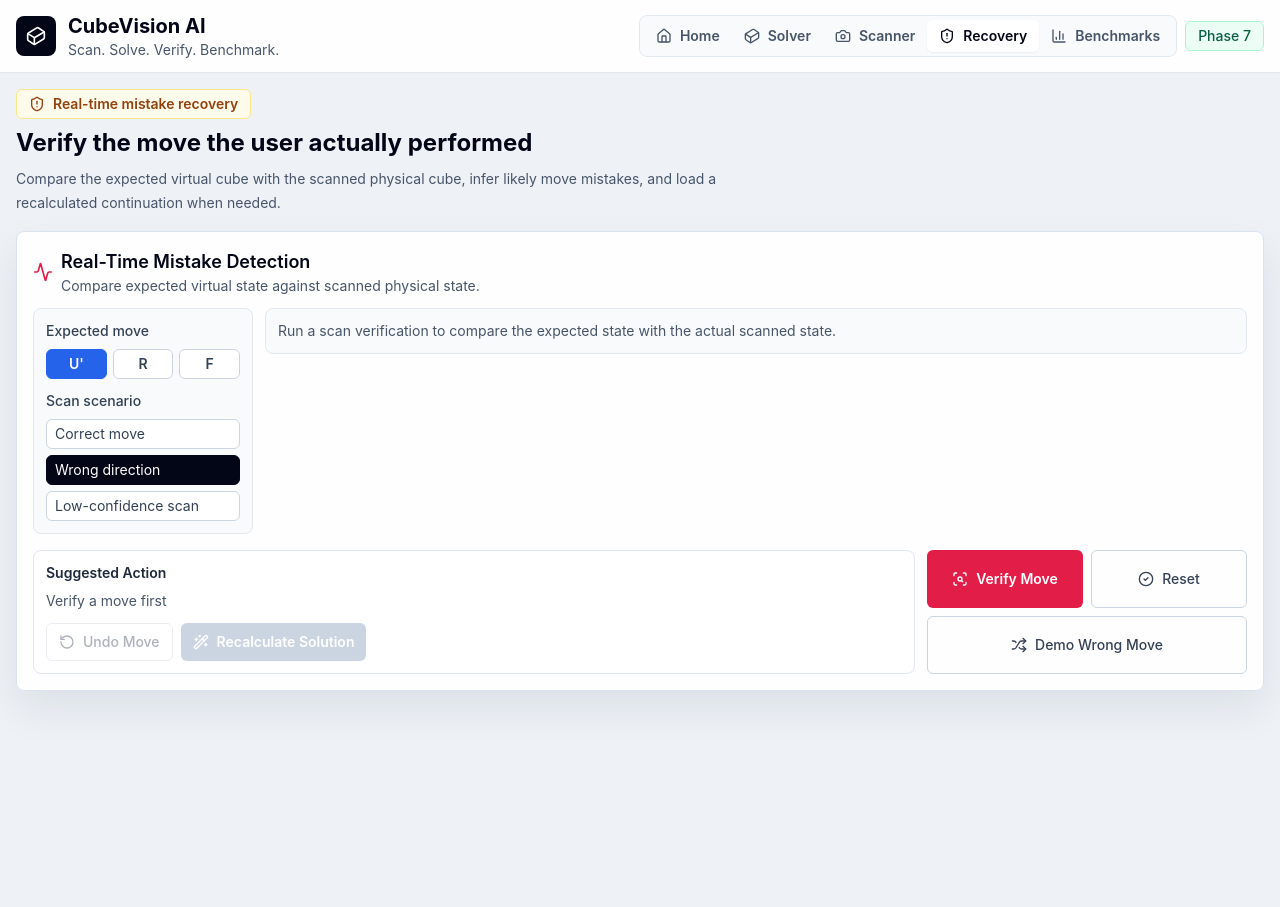
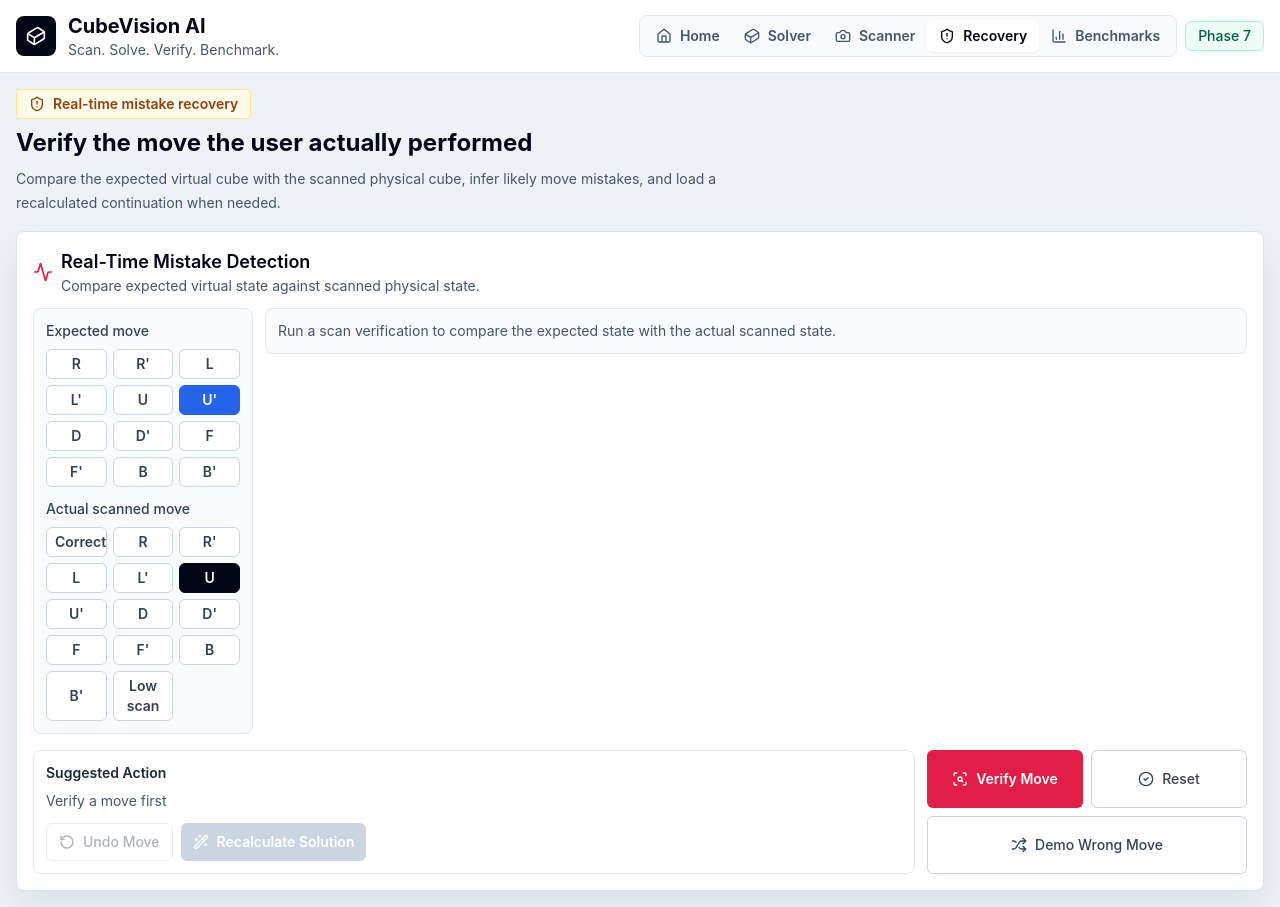
Before and after one commit to vamshichethan/CubeVision-AI-Rubik-s-Cube-Scanner-Solver, a React (Vite) app: page / in a window 1280 px wide. Both pictures are taken after a click on the button "Recovery". Before the commit the page ends 800 px from the top, so only its background shows below. Built offline with nearby package versions, Linux system fonts and the light colour scheme.

Commit message:
Fix recovery verification workflow

```diff
--- a/src/components/MistakeDetection/ScanVerificationPanel.tsx
+++ b/src/components/MistakeDetection/ScanVerificationPanel.tsx
@@ -2,15 +2,17 @@
 import { useMemo, useState } from 'react';
 import { cloneCube } from '../../lib/cubeState';
 import { makeDemoMistake, verifyMoveStep } from '../../lib/mistakeDetection';
-import { applyMove, moveToString, parseMove } from '../../lib/moves';
-import type { CubeState, Move } from '../../types/cube';
+import { applyMove, inverseMove, moveToString, parseMove } from '../../lib/moves';
+import type { CubeState, Move, MoveFace } from '../../types/cube';
 import type { MistakeDetectionResult } from '../../types/mistakeDetection';
 import { ConfidenceIndicator } from './ConfidenceIndicator';
 import { MistakeAlert } from './MistakeAlert';
 import { MoveComparisonCard } from './MoveComparisonCard';
 import { RecoveryPanel } from './RecoveryPanel';
 
-const DEMO_MOVES = ["U'", 'R', 'F'];
+const MOVE_TOKENS = ['R', "R'", 'L', "L'", 'U', "U'", 'D', "D'", 'F', "F'", 'B', "B'"];
+const ACTUAL_OPTIONS = ['same', ...MOVE_TOKENS, 'low'] as const;
+type ActualOption = (typeof ACTUAL_OPTIONS)[number];
 
 type Props = {
   cubeState: CubeState;
@@ -20,33 +22,51 @@
 export function ScanVerificationPanel({ cubeState, onUseRecalculatedSolution }: Props) {
   const [expectedMoveToken, setExpectedMoveToken] = useState("U'");
   const [result, setResult] = useState<MistakeDetectionResult | null>(null);
-  const [mode, setMode] = useState<'correct' | 'wrong' | 'low'>('wrong');
+  const [actualMoveToken, setActualMoveToken] = useState<ActualOption>('U');
 
   const expectedMove = useMemo(() => parseMove(expectedMoveToken) ?? { face: 'U' as const, prime: true }, [expectedMoveToken]);
 
   const runVerification = () => {
     const previousState = cloneCube(cubeState);
     const expectedState = applyMove(previousState, expectedMove);
-    const actualState =
-      mode === 'correct'
-        ? expectedState
-        : mode === 'low'
-          ? makeDemoMistake(previousState, expectedMove)
-          : makeDemoMistake(previousState, expectedMove);
-    const scanConfidence = mode === 'low' ? 0.62 : 0.93;
+    const actualMove =
+      actualMoveToken === 'same'
+        ? expectedMove
+        : actualMoveToken === 'low'
+          ? expectedMove
+          : parseMove(actualMoveToken) ?? expectedMove;
+    const actualState = actualMoveToken === 'low' ? makeDemoMistake(previousState, expectedMove) : applyMove(previousState, actualMove);
+    const scanConfidence = actualMoveToken === 'low' ? 0.62 : 0.95;
     setResult(verifyMoveStep(previousState, expectedState, actualState, expectedMove, scanConfidence));
   };
 
   const recalculate = () => {
-    const updated = ['R', 'U', "R'", "U'", "F'"].map(parseMove).filter((move): move is Move => Boolean(move));
-    onUseRecalculatedSolution(updated);
+    const detected = result?.detectedMove ? parseMove(result.detectedMove) : null;
+    const correction = detected ? [inverseMove(detected), expectedMove] : [expectedMove];
+    onUseRecalculatedSolution(correction);
     if (result) {
       setResult({
         ...result,
-        message: 'Recalculated optimized solution from scanned state. New remaining moves: 5.',
+        message: `Loaded recovery sequence: ${correction.map(moveToString).join(' ')}.`,
         suggestedAction: 'Continue with updated timeline'
       });
     }
+  };
+
+  const undoDetectedMove = () => {
+    const detected = result?.detectedMove ? parseMove(result.detectedMove) : null;
+    if (!detected) return;
+    const undo = inverseMove(detected);
+    onUseRecalculatedSolution([undo, expectedMove]);
+    setResult((current) =>
+      current
+        ? {
+            ...current,
+            message: `Undo ${moveToString(detected)} with ${moveToString(undo)}, then perform ${moveToString(expectedMove)}.`,
+            suggestedAction: 'Recovery sequence loaded'
+          }
+        : current
+    );
   };
 
   return (
@@ -63,7 +83,7 @@
         <div className="rounded-lg border border-slate-200 bg-slate-50 p-3">
           <label className="mb-2 block text-sm font-medium text-slate-700">Expected move</label>
           <div className="mb-3 grid grid-cols-3 gap-1.5">
-            {DEMO_MOVES.map((move) => (
+            {MOVE_TOKENS.map((move) => (
               <button
                 key={move}
                 type="button"
@@ -78,25 +98,23 @@
             ))}
           </div>
 
-          <label className="mb-2 block text-sm font-medium text-slate-700">Scan scenario</label>
-          <div className="grid gap-1.5">
-            {[
-              ['correct', 'Correct move'],
-              ['wrong', 'Wrong direction'],
-              ['low', 'Low-confidence scan']
-            ].map(([value, label]) => (
+          <label className="mb-2 block text-sm font-medium text-slate-700">Actual scanned move</label>
+          <div className="grid grid-cols-3 gap-1.5">
+            {ACTUAL_OPTIONS.map((value) => {
+              const label = value === 'same' ? 'Correct' : value === 'low' ? 'Low scan' : value;
+              return (
               <button
                 key={value}
                 type="button"
-                onClick={() => setMode(value as 'correct' | 'wrong' | 'low')}
+                onClick={() => setActualMoveToken(value)}
                 className={[
-                  'focus-ring rounded-md border px-2 py-1 text-left text-sm',
-                  mode === value ? 'border-slate-950 bg-slate-950 text-white' : 'border-slate-300 bg-white text-slate-700'
+                  'focus-ring rounded-md border px-2 py-1 text-center text-sm font-semibold',
+                  actualMoveToken === value ? 'border-slate-950 bg-slate-950 text-white' : 'border-slate-300 bg-white text-slate-700'
                 ].join(' ')}
               >
                 {label}
               </button>
-            ))}
+            )})}
           </div>
         </div>
 
@@ -119,7 +137,7 @@
       <div className="grid gap-3 lg:grid-cols-[1fr_320px]">
         <RecoveryPanel
           result={result}
-          onUndo={() => setResult(result ? { ...result, message: `Suggested undo: ${result.detectedMove ? moveToString({ ...expectedMove, prime: !expectedMove.prime }) : 'Retake scan first'}.` } : result)}
+          onUndo={undoDetectedMove}
           onRecalculate={recalculate}
         />
         <div className="grid grid-cols-2 gap-2">
@@ -134,7 +152,7 @@
           <button
             type="button"
             onClick={() => {
-              setMode('correct');
+              setActualMoveToken('same');
               setResult(null);
             }}
             className="focus-ring flex items-center justify-center gap-2 rounded-md border border-slate-300 px-3 py-2 text-sm font-medium text-slate-700 hover:bg-slate-100"
@@ -144,7 +162,11 @@
           </button>
           <button
             type="button"
-            onClick={() => setMode('wrong')}
+            onClick={() => {
+              const opposite = expectedMove.prime ? expectedMove.face : `${expectedMove.face}'`;
+              setActualMoveToken(opposite as ActualOption);
+              setResult(null);
+            }}
             className="focus-ring col-span-2 flex items-center justify-center gap-2 rounded-md border border-slate-300 px-3 py-2 text-sm font-medium text-slate-700 hover:bg-slate-100"
           >
             <Shuffle className="h-4 w-4" />
```
